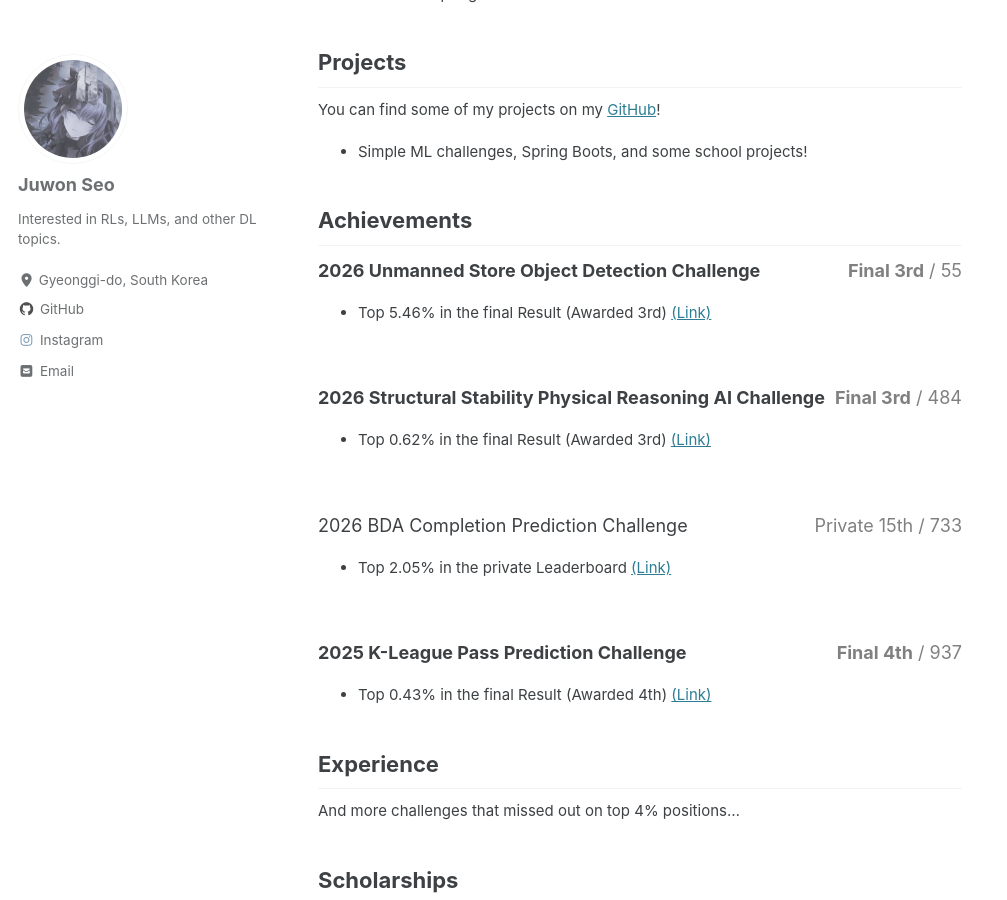
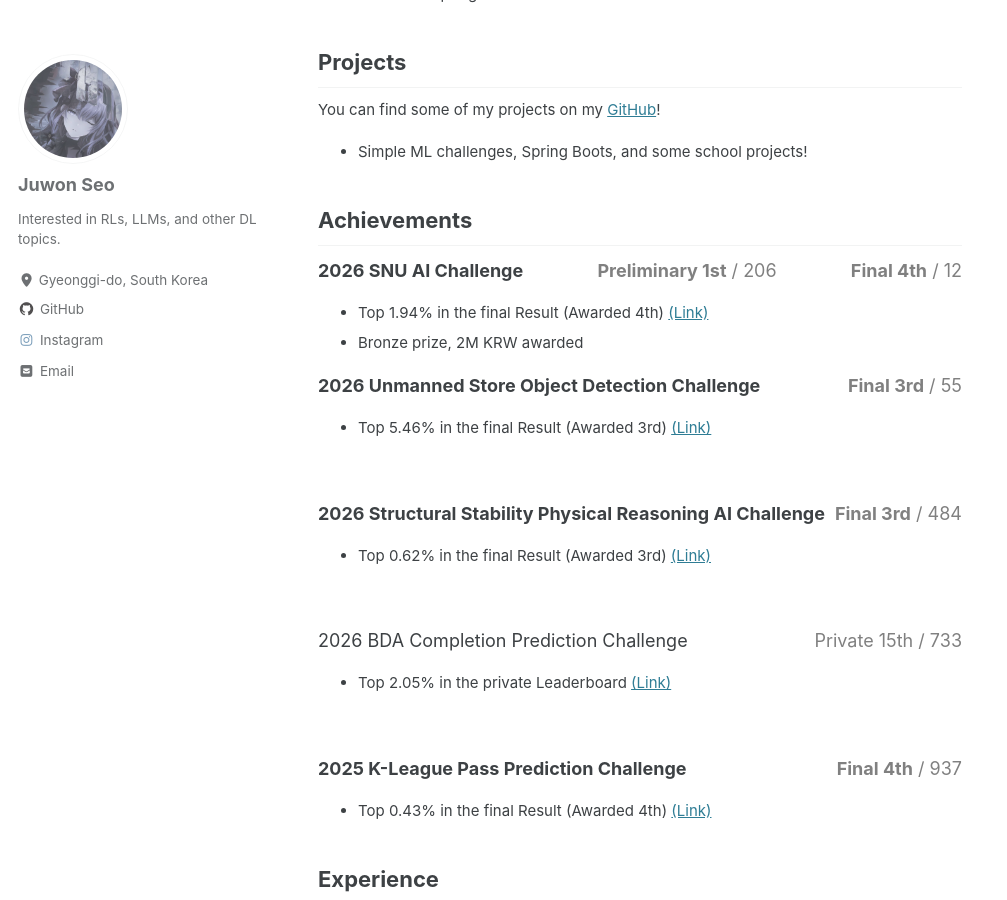
Before and after one commit to knowin-kyeong/knowin-kyeong.github.io, a Jekyll site: the page built from _pages/about.md, in a window 1280 px wide and 900 px high, scrolled down 1196 px. Shown: the whole window, without its empty margins (0-1007 px from the left). Built offline with Jekyll 4.4.1, drawn with Linux system fonts in a browser that asks for light colours; cached includes are drawn as plain includes.

Commit message:
eat/update about.md [26.08.10]

```diff
--- a/_pages/about.md
+++ b/_pages/about.md
@@ -70,6 +70,15 @@ You can find some of my projects on my [GitHub](https://github.com/knowin-kyeong
 
 ## Achievements
 <div style="display: flex; flex-wrap: wrap; width: 100%; row-gap: 5px;">
+  <strong style="word-break: keep-all;">2026 SNU AI Challenge</strong>
+  <span style="color: gray; white-space: nowrap; margin-left: auto;"><strong>Preliminary 1st</strong> /  206</span>
+  <span style="color: gray; white-space: nowrap; margin-left: auto;"><strong>Final 4th</strong> /  12</span>
+</div>
+
+* Top 1.94% in the final Result (Awarded 4th) [(Link)](https://snuaichallenge.github.io/)
+* Bronze prize, 2M KRW awarded
+
+<div style="display: flex; flex-wrap: wrap; width: 100%; row-gap: 5px;">
   <strong style="word-break: keep-all;">2026 Unmanned Store Object Detection Challenge</strong>
   <span style="color: gray; white-space: nowrap; margin-left: auto;"><strong>Final 3rd</strong> /  55</span>
 </div>
```
